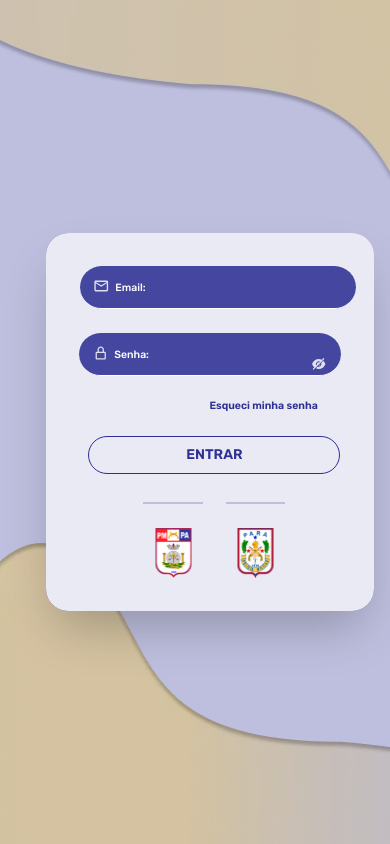
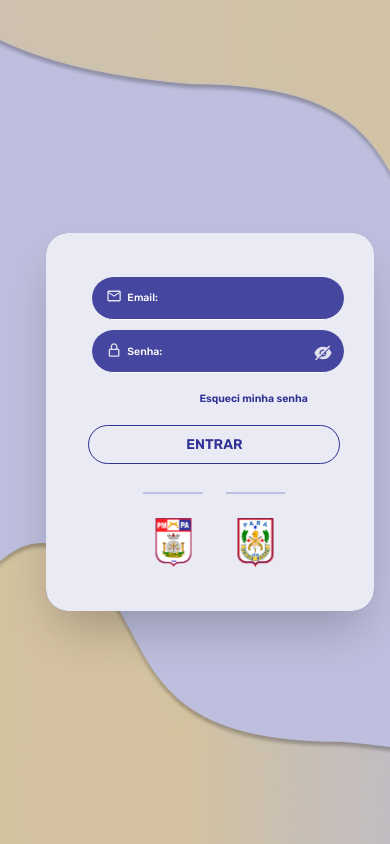
Before and after one commit to enzoleao/ciap-front-end-project, a Next.js app: page / in a window 390 px wide. Shown: the top 844 px of the page. Built offline with nearby package versions, Linux system fonts and the light colour scheme.

Commit message:
fixing responsive

```diff
--- a/src/pages/login/Login.module.scss
+++ b/src/pages/login/Login.module.scss
@@ -43,6 +43,7 @@
             border-radius: 1.563rem;
             z-index:1;
             box-shadow: 0 25px 50px -12px rgb(0 0 0 / 0.25);
+
                 .leftBox {
                     .bonecaImage{
                         position: relative;
@@ -75,15 +76,35 @@
                             flex-direction: column;
                             justify-content: center;
                             align-items: center;
-                            gap: 1.688rem;
                             width: 100%;
                             padding: 0rem 3.365rem;
 
+                            .eyePassword {
+                                position: relative;
+                                left: 9.438rem;
+                                top: -2.688rem;
+                                z-index: 1;
+                                cursor: pointer;
+
+                                @media(max-width:1172px){
+                                    top: -40px;
+                                    left: 8.038rem;
+                                }
+                                @media(max-width:50rem){
+                                    top: -30px;
+                                    left: 8.038rem;
+                                }
+                            }
+
+                            .boxInputsFirst {
+                                display: flex;
+                                flex-direction: column;
+                                width: 100%;
+                                gap: 0.765rem;
 
                                 .inputsBox {
                                     display: flex;
-                                width: calc(100% + 5px);
-
+                                    width: 100%;
                                         .iconsInput{
                                             display: flex;
                                             position: relative;
@@ -95,14 +116,7 @@
                                                 left: 2.125rem;
                                             }
                                         }
-                                    .eyePassword {
-                                        position: relative;
-                                        top: 1.475rem;
-                                        right: 2.125rem;
-                                        z-index: 1;
-                                        cursor: pointer;
 
-                                    }
                                         input {
                                             width: 100%;
                                             background:var(--blue-600);
@@ -137,8 +151,10 @@
                                                 line-height: 0.875rem;
                                             }
                                         }
+
                                         @media (max-width:50rem) {
                                             justify-content: center;
+                                        }
                                 }
                             }
 
@@ -166,6 +182,7 @@
                                 border: none;
                                 min-width: 15.188rem;
                                 height: 4.063rem;
+                                margin-top: 30px;
                                 border-radius: 2.188rem;
                                 color: var(--blue-400);
                                 font-weight: 600;
@@ -181,7 +198,7 @@
                                 }
 
                                 @media (max-width: 50rem) {
-                                    margin-top: 0;
+                                    margin-top: 20px;
                                     min-width: 18rem;
                                     max-width: 16rem;
                                     height: 2.75rem;
--- a/src/pages/login/index.tsx
+++ b/src/pages/login/index.tsx
@@ -62,6 +62,7 @@ export default function Login() {
           <section className={styles.rightBox}>
             <form onSubmit={handleSubmit(handleSingIn)} action="">
               <div className={styles.formSection}>
+                <div className={styles.boxInputsFirst}>
                   <div className={styles.inputsBox}>
                     <MdOutlineMailOutline
                       color={inputColorChangeEmail}
@@ -73,22 +74,27 @@ export default function Login() {
                       onFocus={() => setInputColorChangeEmail('#2e3094')}
                       onBlur={() => setInputColorChangeEmail('#DFDFEE')}
                       placeholder="Email:"
-                    type="text"
+                      type="email"
+                      required
                     />
                   </div>
                   <div className={styles.inputsBox}>
                     <BiLockAlt
+                      id="lockIcon"
                       color={inputColorChangePwd}
                       className={styles.iconsInput}
                       size={20}
                     />
                     <input
                       {...register('password')}
+                      required
                       onFocus={() => setInputColorChangePwd('#2e3094')}
                       onBlur={() => setInputColorChangePwd('#DFDFEE')}
                       placeholder="Senha:"
                       type={passowordType}
                     />
+                  </div>
+                </div>
                 {eyeSelector === 1 ? (
                   <AiFillEyeInvisible
                     size={20}
@@ -104,7 +110,6 @@ export default function Login() {
                     color={inputColorChangePwd}
                   />
                 )}
-                </div>
                 <span className={styles.forgetPasswordSpan}>
                   <a href="#">Esqueci minha senha</a>
                 </span>
```
Lines whose indentation alone changed are shown as unchanged.
